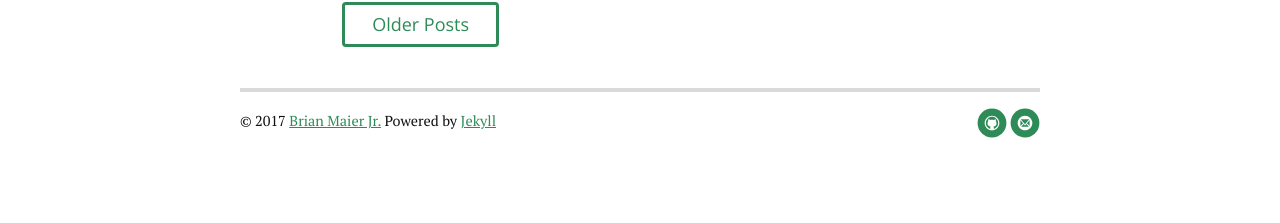
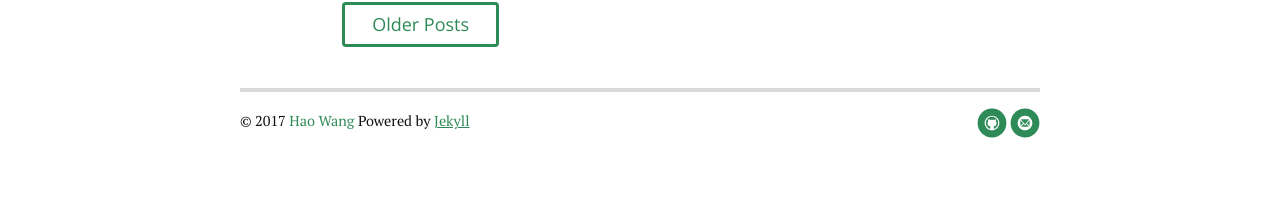
Before and after one commit to haowang666/haowang666.github.io, a Jekyll site: the page built from index.html, in a window 1280 px wide. Shown: the part 1794-2017 px from the top of the page. Built offline with Jekyll 4.4.1, drawn with Linux system fonts in a browser that asks for light colours; nearby versions of some CDN libraries; the list of posts is cut into pages by our own code.

Commit message:
Update footer.html

```diff
--- a/_includes/footer.html
+++ b/_includes/footer.html
@@ -1,6 +1,6 @@
 <div class="footer">
    <div class="container">
-      <p class="copy">&copy; {{ site.time | date: '%Y' }} <a href="http://brianmaierjr.com">Brian Maier Jr.</a> Powered by <a href="http://jekyllrb.com">Jekyll</a></p>
+      <p class="copy">&copy; {{ site.time | date: '%Y' }} <a >Hao Wang</a> Powered by <a href="http://jekyllrb.com">Jekyll</a></p>
 
       <div class="footer-links">
          <ul class="noList">
```
